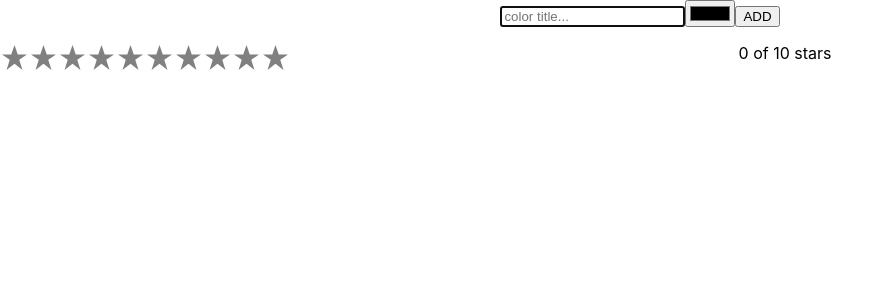
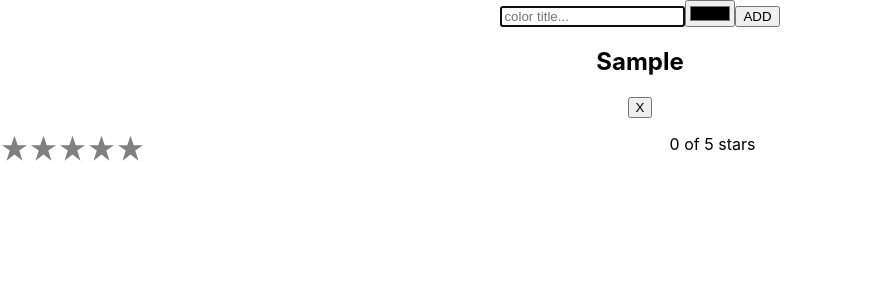
Before and after one commit to tyrelhooker/color_organizer, a React (Create React App) app: page / in a window 1280 px wide. Both pictures are taken after typing "Sample" into the empty fields and a click on the button "ADD". Shown: the top 300 px of the page, without its empty margins (0-892 px from the left). Built offline with nearby package versions, Linux system fonts and the light colour scheme.

Commit message:
Refactor app to manage state in root. Add ColorList and Color components to render color divs in rating app. Add removal functionality to rendered colors. Color box not working.

```diff
--- a/package.json
+++ b/package.json
@@ -8,7 +8,8 @@
     "@testing-library/user-event": "^7.2.1",
     "react": "^16.13.1",
     "react-dom": "^16.13.1",
-    "react-scripts": "3.4.1"
+    "react-scripts": "3.4.1",
+    "uuid": "^8.1.0"
   },
   "scripts": {
     "start": "BROWSER='google-chrome-stable' react-scripts start",
--- a/src/App.js
+++ b/src/App.js
@@ -1,18 +1,70 @@
 import React, { useState, useEffect } from 'react';
+import { v4 } from 'uuid';
 import logo from './logo.svg';
 import './App.css';
 import AddColorForm from './components/AddColorForm';
 import StarRating from './components/StarRating';
+import ColorList from './components/ColorList';
 
 function App() {
-  const logColor = (title, color) =>
-    console.log(`New Color: ${title} ${color}`);
+  const [colors, setColors] = useState([]);
+
+  const addColor = (title, color) => {
+    const newColors = [
+      ...colors,
+      {
+        id: v4(),
+        title,
+        color,
+        rating: 0
+      }
+    ];
+    setColors(newColors);
+  };
+
+  const rateColor = (id, rating) => {
+    const colorsRating = colors.map(color =>
+      color.id !== id
+        ? color
+        : {
+            ...color,
+            rating
+          }
+    );
+    setColors(colorsRating);
+  };
+
+  const removeColor = id => {
+    const colorsRemove = colors.filter(color => color.id !== id);
+    setColors(colorsRemove);
+  };
+  // const logColor = (title, color) =>
+  //   console.log(`New Color: ${title} ${color}`);
   // const logErrFunc = 5;
+
+  const [totalStars, setTotalStars] = useState();
+
+  // const initTotalStars = (value) => {
+  //   setTotalStars(value);
+  //   return {totalStars};
+  // }
+  useEffect(() => {
+    setTotalStars(5);
+  }, [totalStars]);
+
+  const [starsSelected, setStarsSelected] = useState(0);
+
+  const change = starsSelected => setStarsSelected(starsSelected);
 
   return (
     <div className='App'>
-      <AddColorForm onNewColor={logColor} />
-      <StarRating totalStars={10} />
+      <AddColorForm onNewColor={addColor} />
+      {/* <StarRating
+        totalStars={totalStars}
+        starsSelected={starsSelected}
+        changeRating={change}
+      /> */}
+      <ColorList colors={colors} onRate={rateColor} onRemove={removeColor} />
     </div>
   );
 }
--- /dev/null
+++ b/src/components/Color.js
@@ -0,0 +1,23 @@
+import React from 'react';
+import StarRating from './StarRating';
+
+const Color = ({
+  title,
+  color,
+  rating = 0,
+  onRemove = f => f,
+  onRate = f => f
+}) => {
+  return (
+    <section className='color'>
+      <h2>{title}</h2>
+      <button onClick={onRemove}>X</button>
+      <div className='color' style={{ backgroundColor: color }}></div>
+      <div>
+        <StarRating starsSelected={rating} onRate={onRate} />
+      </div>
+    </section>
+  );
+};
+
+export default Color;
--- /dev/null
+++ b/src/components/ColorList.js
@@ -0,0 +1,23 @@
+import React from 'react';
+import Color from './Color';
+
+const ColorList = ({ colors = [], onRemove = f => f, onRate = f => f }) => {
+  return (
+    <div className='color-list'>
+      {colors.length === 0 ? (
+        <p>No colors have been added. (add a color)</p>
+      ) : (
+        colors.map(color => (
+          <Color
+            key={color.id}
+            {...color}
+            onRate={rating => onRate(color.id, rating)}
+            onRemove={() => onRemove(color.id)}
+          />
+        ))
+      )}
+    </div>
+  );
+};
+
+export default ColorList;
--- a/src/components/Star.js
+++ b/src/components/Star.js
@@ -1,8 +1,8 @@
 import React from 'react';
 import PropTypes from 'prop-types';
 
-const Star = ({ selected=false, onClick=f => f }) => (
-  <div className={(selected) ? 'star selected' : 'star'} onClick={onClick}></div>
+const Star = ({ selected = false, onClick = f => f }) => (
+  <div className={selected ? 'star selected' : 'star'} onClick={onClick}></div>
 );
 
 Star.propTypes = {
--- a/src/components/StarRating.js
+++ b/src/components/StarRating.js
@@ -1,19 +1,17 @@
-import React, { useState, useEffect } from 'react';
+import React from 'react';
 import PropTypes from 'prop-types';
+
 import Star from './Star';
 
-const StarRating = ({ totalStars = 5 }) => {
-  const [starsSelected, setStarsSelected] = useState(0);
-
-  const change = starsSelected => setStarsSelected(starsSelected);
-
+const StarRating = ({ totalStars = 5, starsSelected = 0, onRate = f => f }) => {
   return (
     <div className='star-rating'>
+      {/* Can use Array(totalStars).fill() OR Array.from({length: totalStars} in lieu of spread ... operator */}
       {[...Array(totalStars)].map((n, i) => (
         <Star
           key={i}
           selected={i < starsSelected}
-          onClick={() => change(i + 1)}
+          onClick={() => onRate(i + 1)}
         />
       ))}
       <p>
@@ -24,7 +22,9 @@ const StarRating = ({ totalStars = 5 }) => {
 };
 
 StarRating.propTypes = {
-  totalStars: PropTypes.number
+  totalStars: PropTypes.number,
+  starsSelected: PropTypes.number,
+  changeRating: PropTypes.func
 };
 
 export default StarRating;
```
Also changed, not shown: 1 other file (tests, documents, lock files or other folders).
